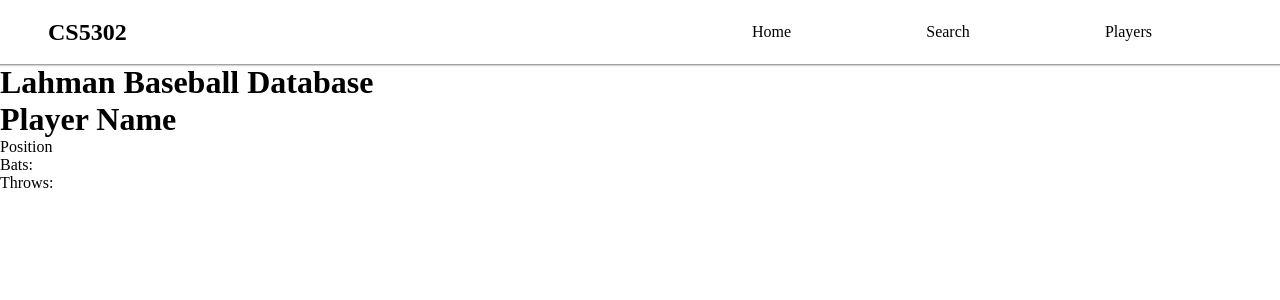
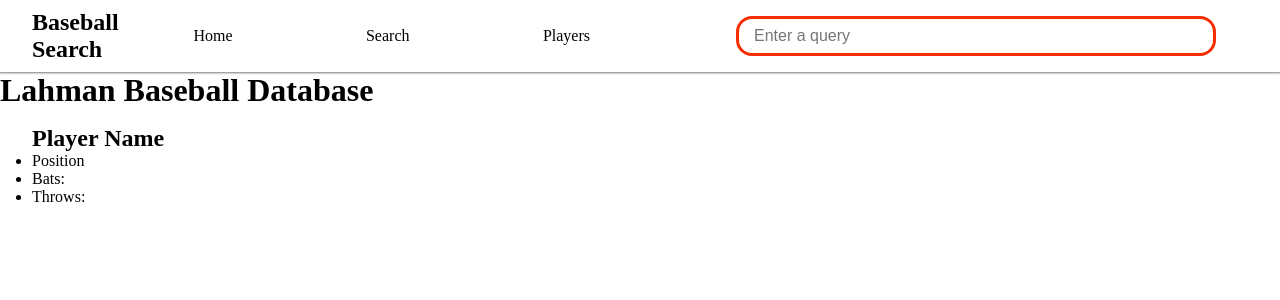
Before and after one commit to Matt-Hays/CS5302, a Flask app: page / in a window 1280 px wide. Shown: the top 300 px of the page. Run offline with Flask 2, Linux system fonts and the light colour scheme.

Commit message:
Primary Form and Slight Styling

```diff
--- /dev/null
+++ b/app/forms.py
@@ -0,0 +1,6 @@
+from flask_wtf import FlaskForm
+from wtforms import StringField, BooleanField, SubmitField
+from wtforms.validators import DataRequired
+
+class PrimarySearchForm(FlaskForm):
+    user_query = StringField('', validators=[DataRequired()])
--- a/app/routes.py
+++ b/app/routes.py
@@ -1,8 +1,13 @@
+from crypt import methods
 from app import app
-from flask import render_template
+from flask import render_template, flash, redirect
+from app.forms import PrimarySearchForm
 
 
-@app.route("/")
-@app.route("/index")
+@app.route("/", methods=['GET', 'POST'])
+@app.route("/index", methods=['GET', 'POST'])
 def index():
-    return render_template("index.html")
+    form = PrimarySearchForm()
+    if form.validate_on_submit():
+        print(form.user_query.data)
+    return render_template("index.html", form=form)
--- /dev/null
+++ b/app/static/styles/globals.css
@@ -0,0 +1,78 @@
+:root {
+	/* COLOR SCHEME */
+	--highlight_2: #ffa303;
+	--highlight_1: #f82e00;
+	--primary_1: #771631;
+	--white_1: #fff;
+	--black_1: #000;
+
+	/* PRIMARY SIZES */
+	--header_1: 4rem;
+	--header_2: 3rem;
+	--subheader: 2rem;
+	--std_font: 1rem;
+}
+
+/* NAVIGATION */
+#top-nav {
+	/* height: 4rem; */
+	display: flex;
+	align-items: center;
+	box-shadow: 0 0 2px 1px #0008;
+}
+
+#nav-logo {
+	margin-left: 2rem;
+}
+
+#nav-logo > a {
+	color: inherit;
+	text-decoration: none;
+}
+
+.nav-links {
+	display: flex;
+	justify-content: space-between;
+	margin-left: auto;
+	margin-right: 8rem;
+	list-style: none;
+	font-size: 1rem;
+	width: 25rem;
+}
+
+.nav-link > a {
+	color: inherit;
+	text-decoration: none;
+}
+
+.nav-link > a:hover {
+	color: var(--highlight_2);
+	text-decoration: underline;
+}
+
+/* PRIMARY SEARCH */
+#search-form {
+	text-align: left;
+	margin-right: 4rem;
+	margin-top: 1rem;
+	margin-bottom: 1rem;
+}
+
+.main-label {
+	padding-left: 1.125rem;
+}
+
+#main-search {
+	width: 30rem;
+	height: 2.5rem;
+	border-radius: 16px;
+	border: 3px solid var(--highlight_1);
+	padding: 5px;
+	padding-left: 15px;
+	outline: none;
+	font-size: 1rem;
+}
+
+#main-search:focus {
+	border-color: var(--highlight_2);
+}
--- /dev/null
+++ b/app/static/styles/index.css
@@ -0,0 +1,10 @@
+* {
+	margin: 0;
+	padding: 0;
+	box-sizing: border-box;
+}
+
+.player {
+	padding-top: 1rem;
+	padding-left: 2rem;
+}
--- a/app/static/styles/main.css
+++ /dev/null
@@ -1,41 +0,0 @@
-* {
-	margin: 0;
-	padding: 0;
-	box-sizing: border-box;
-}
-
-#top-nav {
-	height: 4rem;
-	display: flex;
-	align-items: center;
-	box-shadow: 0 0 2px 1px #0008;
-}
-
-#nav-logo {
-	margin-left: 2em;
-}
-
-#nav-logo > a {
-	color: inherit;
-	text-decoration: none;
-}
-
-.nav-links {
-	display: flex;
-	justify-content: space-between;
-	margin-left: auto;
-	margin-right: 8em;
-	list-style: none;
-	font-size: 1rem;
-	width: 25em;
-}
-
-.nav-link > a {
-	color: inherit;
-	text-decoration: none;
-}
-
-.nav-link > a:hover {
-	color: rgb(24, 33, 163);
-	text-decoration: underline;
-}
--- a/app/templates/base.html
+++ b/app/templates/base.html
@@ -1,5 +1,3 @@
-{% import 'components/navigation.html' as nav %}
-
 <!DOCTYPE html>
 <html lang="en">
 	<head>
@@ -8,13 +6,45 @@
 		<meta name="viewport" content="width=device-width, initial-scale=1.0" />
 		<link
 			rel="stylesheet"
-			href="{{ url_for('static', filename='styles/main.css') }}"
+			href="{{ url_for('static', filename='styles/globals.css') }}"
+		/>
+		<link
+			rel="stylesheet"
+			href="{{ url_for('static', filename='styles/index.css') }}"
 		/>
 		{% block title %}{% endblock %}
 	</head>
 	<body>
-		{# Navigation #} {{ nav.top_nav() }}
+		{# Navigation #}
+		<nav id="top-nav">
+			<h2 id="nav-logo">
+				<a href="/">Baseball Search</a>
+			</h2>
+
+			<ul class="nav-links">
+				<li class="nav-link">
+					<a href="/">Home</a>
+				</li>
+				<li class="nav-link">
+					<a href="/search">Search</a>
+				</li>
+				<li class="nav-link">
+					<a href="/players">Players</a>
+				</li>
+			</ul>
+			<form action="" method="POST" novalidate id="search-form">
+				{{ form.hidden_tag() }}
+				<div class='label'>
+					{{ form.user_query.label(class_='main-label') }}
+					<!---->
+					{{ form.user_query(size=48, id='main-search', placeholder='Enter a query') }}
+					<!---->
+				</div>
+			</form>
+		</nav>
+
 		<h1>Lahman Baseball Database</h1>
+
 		{% block content %}{% endblock %}
 	</body>
 </html>
--- a/app/templates/components/navigation.html
+++ /dev/null
@@ -1,18 +0,0 @@
-{% macro top_nav() -%}
-<nav id="top-nav">
-	<h2 id="nav-logo">
-		<a href="/">CS5302</a>
-	</h2>
-	<ul class="nav-links">
-		<li class="nav-link">
-			<a href="/">Home</a>
-		</li>
-		<li class="nav-link">
-			<a href="/search">Search</a>
-		</li>
-		<li class="nav-link">
-			<a href="/players">Players</a>
-		</li>
-	</ul>
-</nav>
-{%- endmacro %}
--- a/app/templates/index.html
+++ b/app/templates/index.html
@@ -1,15 +1,16 @@
 {% extends "base.html" %}
+
+<!---->
 
 {% block title %}
 <title>{{ "title" }}</title>
-{% endblock %}
-
-{% block content %}
+{% endblock %} {% block content %}
+<section class="player">
 	<h1>Player Name</h1>
 	<ul>
 		<li>Position</li>
 		<li>Bats:</li>
 		<li>Throws:</li>
 	</ul>
-
+</section>
 {% endblock %}
--- /dev/null
+++ b/app/templates/primary_search.html
@@ -0,0 +1,5 @@
+{% extends 'base.html' %}
+
+<!---->
+
+{% block form %} {% endblock %}
```
Lines whose indentation alone changed are shown as unchanged.
